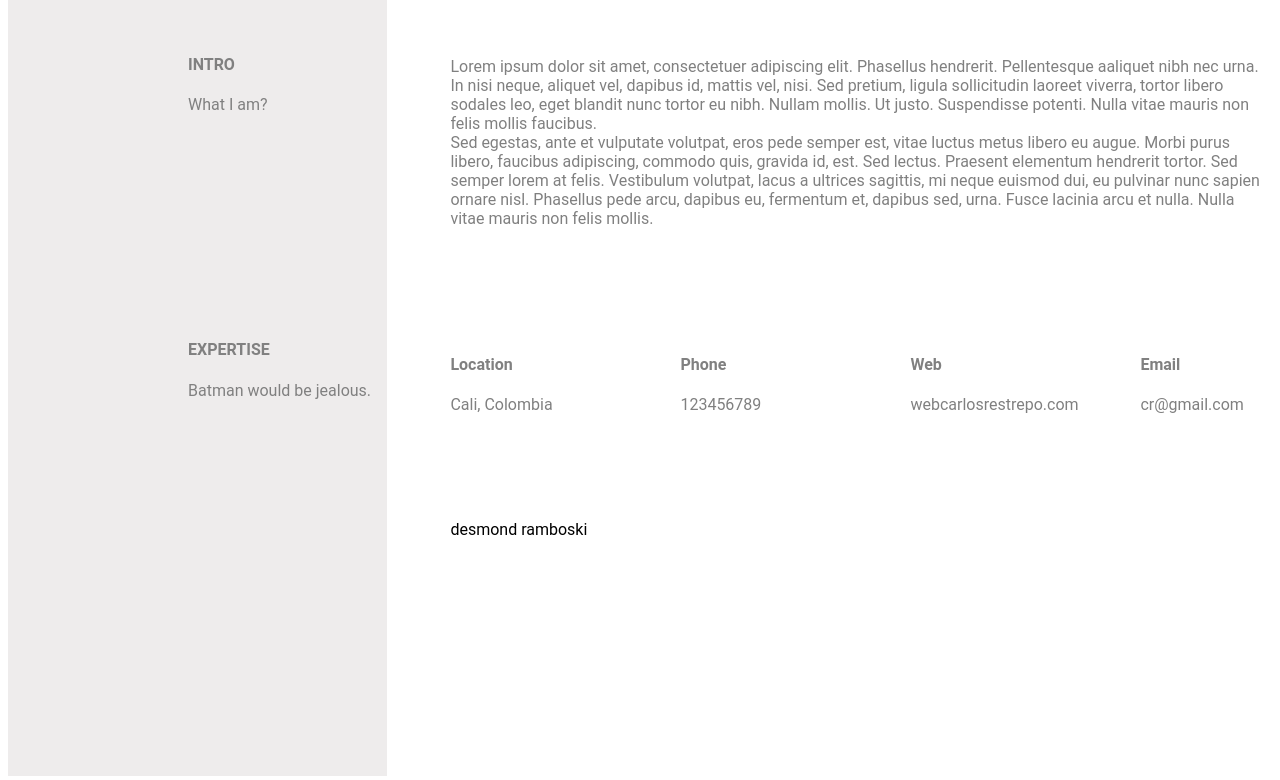
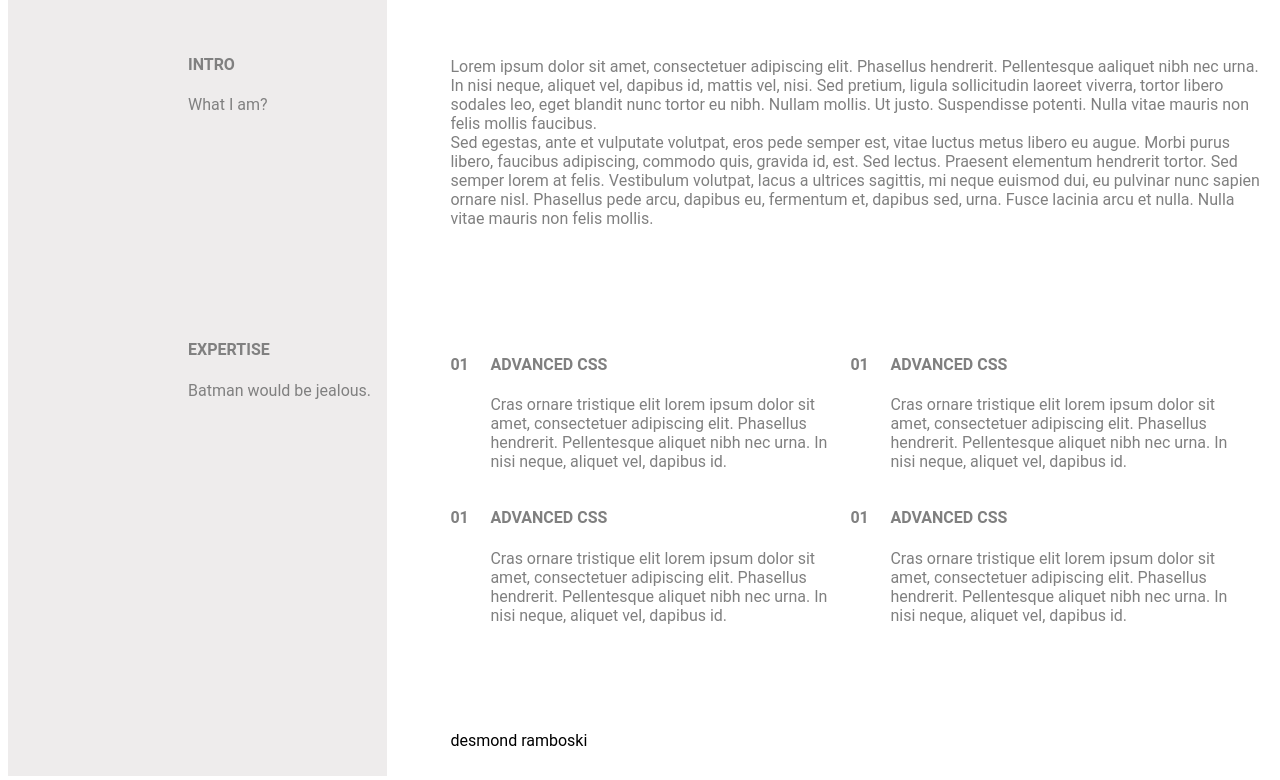
Before and after one commit to Carlosches/presentation-page-exercise, a plain HTML site: page index.html in a window 1280 px wide. Shown: the part 498-1278 px from the top of the page. Drawn offline with nearby package versions, Linux system fonts and the light colour scheme.

Commit message:
exterpise grid done

```diff
--- a/index.html
+++ b/index.html
@@ -79,22 +79,54 @@
                 </p>
             </div>
             <div class="ri">
-                <div class="grid-container">
-                    <div class="grid-item">
-                        <h4>Location</h4>
-                        <p>Cali, Colombia</p>
+                <div class="grid-container-exterpise">
+                    <div class="grid-item-exterpise">
+                        <div style="float: left;">
+                            <h4>01</h4>
+                        </div>
+                        <div style="float: right; width: 360px;">
+                            <h4>ADVANCED CSS</h4>
+                             <p>Cras ornare tristique elit lorem ipsum dolor sit
+                            amet, consectetuer adipiscing elit. Phasellus
+                            hendrerit. Pellentesque aliquet nibh nec urna. In nisi neque, aliquet vel,
+                             dapibus id.</p>
+                        </div>
                     </div>
-                    <div class="grid-item">
-                        <h4>Phone</h4>
-                        <p>123456789</p>
+                    <div class="grid-item-exterpise">
+                        <div style="float: left;">
+                            <h4>01</h4>
+                        </div>
+                        <div style="float: right; width: 360px;">
+                            <h4>ADVANCED CSS</h4>
+                             <p>Cras ornare tristique elit lorem ipsum dolor sit
+                            amet, consectetuer adipiscing elit. Phasellus
+                            hendrerit. Pellentesque aliquet nibh nec urna. In nisi neque, aliquet vel,
+                             dapibus id.</p>
+                        </div>
                     </div>
-                    <div class="grid-item">
-                        <h4>Web</h4>
-                        <p>webcarlosrestrepo.com</p>
+                    <div class="grid-item-exterpise">
+                        <div style="float: left;">
+                            <h4>01</h4>
+                        </div>
+                        <div style="float: right; width: 360px;">
+                            <h4>ADVANCED CSS</h4>
+                             <p>Cras ornare tristique elit lorem ipsum dolor sit
+                            amet, consectetuer adipiscing elit. Phasellus
+                            hendrerit. Pellentesque aliquet nibh nec urna. In nisi neque, aliquet vel,
+                             dapibus id.</p>
+                        </div>
                     </div>
-                    <div class="grid-item">
-                        <h4>Email</h4>
-                        <p>cr@gmail.com</p>
+                    <div class="grid-item-exterpise">
+                        <div style="float: left;">
+                            <h4>01</h4>
+                        </div>
+                        <div style="float: right; width: 360px;">
+                            <h4>ADVANCED CSS</h4>
+                             <p>Cras ornare tristique elit lorem ipsum dolor sit
+                            amet, consectetuer adipiscing elit. Phasellus
+                            hendrerit. Pellentesque aliquet nibh nec urna. In nisi neque, aliquet vel,
+                             dapibus id.</p>
+                        </div>
                     </div>
                 </div>
             </div>
--- a/style.css
+++ b/style.css
@@ -1,77 +1,83 @@
-body{
-    font-family: 'Roboto', sans-serif;
+body {
+  font-family: "Roboto", sans-serif;
 }
-.titles{
+.titles {
   color: gray;
-    font-weight:normal;
+  font-weight: normal;
 }
-#left-wrapper{
+#left-wrapper {
   width: 30%;
   height: 100%;
   /* border: 3px solid firebrick;*/
   float: left;
-    background-color: #EEECEC;
-
+  background-color: #eeecec;
 }
-#right-wrapper{
+#right-wrapper {
   width: 65%;
   height: 100%;
   /*border: 3px solid firebrick;*/
   margin: auto;
   float: right;
 }
-.about-content{
+.about-content {
   margin-top: 120px;
 }
-.profile-photo-content{
+.profile-photo-content {
   margin-top: 120px;
   margin-left: 80px;
   margin-right: 40px;
   height: 365px;
 }
-.ri{
+.ri {
   margin-top: 60px;
   padding-bottom: 30px;
   padding-right: 10px;
   /*border: 3px solid firebrick;*/
 }
-.le{
+.le {
   margin-top: 60px;
   padding-bottom: 150px;
   padding-left: 180px;
   /* border: 3px solid firebrick;*/
 }
-#last-name{
+#last-name {
   text-transform: uppercase;
-    color:#FFC300;
+  color: #ffc300;
 }
-#profile-photo{
+#profile-photo {
   display: inline-block;
   width: 250px;
   height: 250px;
   border-radius: 50%;
   align-content: center;
 }
-hr{
+hr {
   margin-top: 60px;
 }
-#icons-content{
+#icons-content {
   margin-top: 150px;
   /*border: 3px solid firebrick;*/
-  /* width: 20%;*/
   float: right;
   margin-right: 90px;
   height: 100px;
 }
-.icons{
-    color:gray;
-     width:30px;
-     height:30px;
+.icons {
+  color: gray;
+  width: 30px;
+  height: 30px;
 }
 .grid-container {
   display: grid;
   grid-template-columns: repeat(4, 230px);
 }
-h4,p {
+h4,
+p {
   color: gray;
 }
+.grid-container-exterpise {
+  display: grid;
+  grid-template-columns: repeat(2, 400px);
+}
+.grid-item-exterpise {
+  position: relative;
+}
```
Lines whose indentation alone changed are shown as unchanged.
